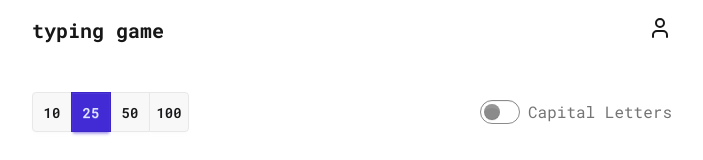
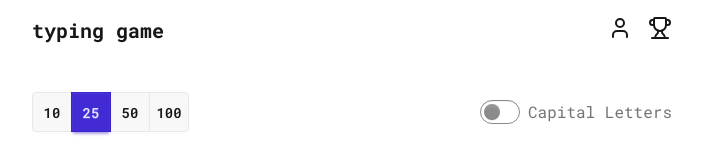
Before and after one commit to sharonyang16/typing-game, a Next.js app in the folder frontend/: page / in a window 1280 px wide. Shown: the top 160 px of the page, without its empty margins (288-991 px from the left). Built offline with nearby package versions, Linux system fonts and the light colour scheme; no server answers.

Commit message:
create page

```diff
--- /dev/null
+++ b/frontend/app/leaderboard/page.tsx
@@ -0,0 +1,9 @@
+const LeaderboardPage = () => {
+  return (
+    <main>
+      <h1>Leaderboard</h1>
+    </main>
+  );
+};
+
+export default LeaderboardPage;
--- a/frontend/components/layout/header.tsx
+++ b/frontend/components/layout/header.tsx
@@ -1,5 +1,5 @@
 import Link from "next/link";
-import { User } from "lucide-react";
+import { Trophy, User } from "lucide-react";
 import useHeader from "@/hooks/useHeader";
 
 const Header = () => {
@@ -16,6 +16,9 @@ const Header = () => {
         <Link href={link}>
           <User />
         </Link>
+        <Link href="/leaderboard">
+          <Trophy />
+        </Link>
       </div>
     </header>
   );
--- /dev/null
+++ b/frontend/hooks/useLeaderboardPage.ts
@@ -0,0 +1,2 @@
+
+const useLead
```
